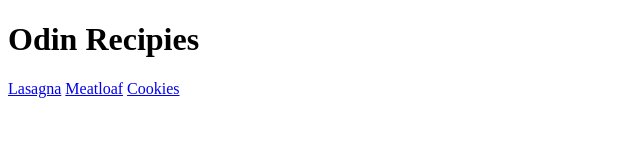
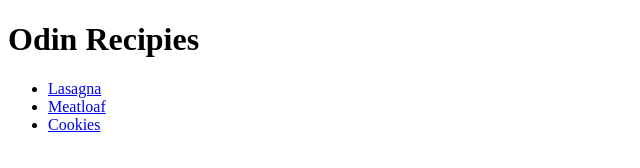
Before and after one commit to afsal63s/odin-recipies, a plain HTML site: page index.html in a window 1280 px wide. Shown: the whole page, without its empty margins (0-640 px from the left). Drawn offline with Linux system fonts and the light colour scheme.

Commit message:
list recipie

```diff
--- a/index.html
+++ b/index.html
@@ -7,8 +7,10 @@
 </head>
 <body>
     <h1>Odin Recipies</h1>
-    <a href="lasagna.html">Lasagna</a>
-    <a href="meatloaf.html">Meatloaf</a>
-    <a href="cookies.html">Cookies</a>
+    <ul>
+        <li><a href="lasagna.html">Lasagna</a></li>
+        <li><a href="meatloaf.html">Meatloaf</a></li>
+        <li><a href="cookies.html">Cookies</a></li>
+    </ul>
 </body>
 </html>
```
